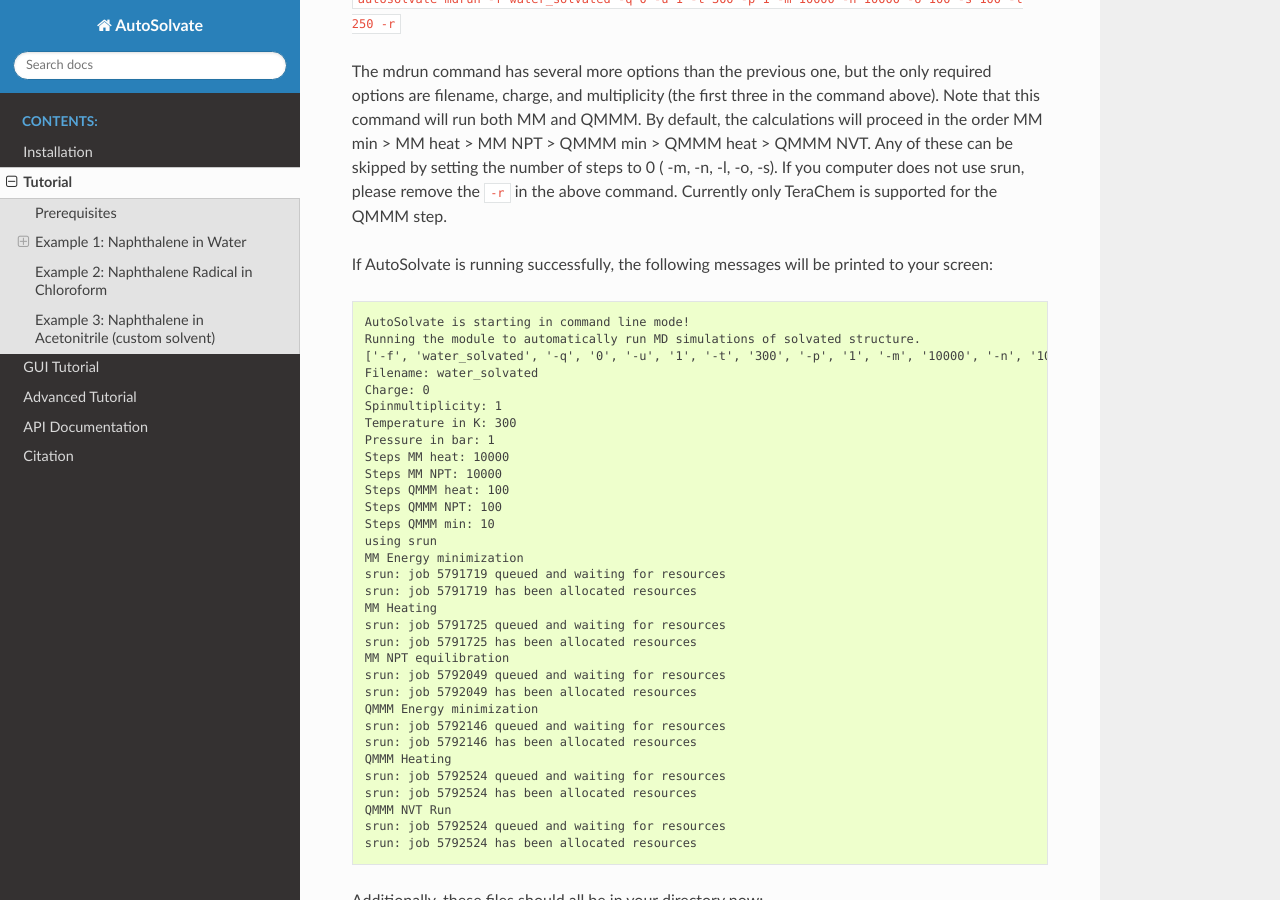
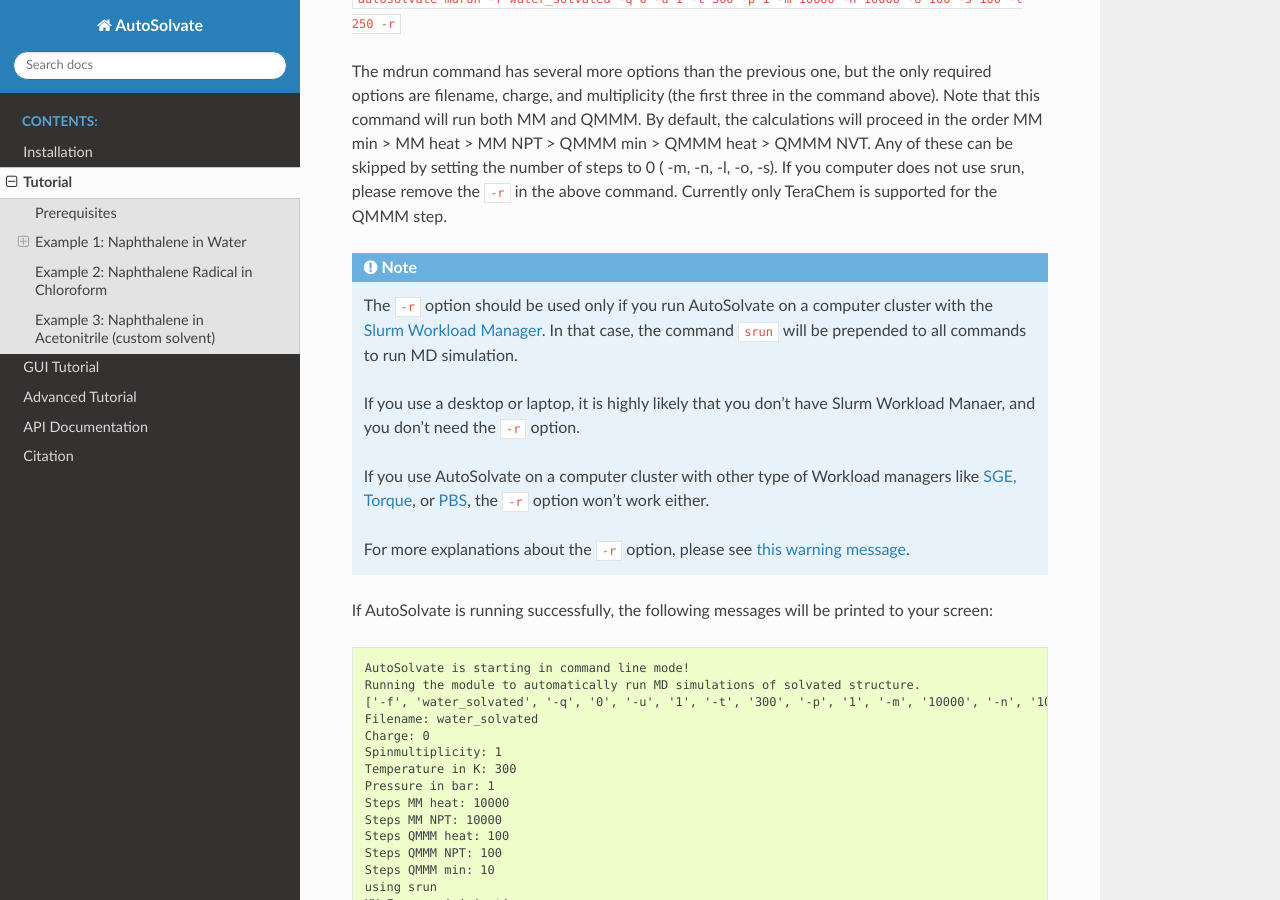
Before and after one commit to Liu-group/AutoSolvate, a Sphinx documentation site: the page built from docs/tutorial.rst, in a window 1280 px wide and 900 px high, scrolled down 4901 px. Built offline with Sphinx 7.4.7 and the Read the Docs theme 2.0.0, drawn with Linux system fonts in a browser that asks for light colours; the version number could not be read and is left out.

Commit message:
Added more explanations about the -r option for running MD

```diff
--- a/docs/tutorial.rst
+++ b/docs/tutorial.rst
@@ -196,6 +196,15 @@ To do a short example run of QM/MM use the following command:
 
 The mdrun command has several more options than the previous one, but the only required options are filename, charge, and multiplicity (the first three in the command above). Note that this command will run both MM and QMMM. By default, the calculations will proceed in the order MM min > MM heat > MM NPT > QMMM min > QMMM heat > QMMM NVT. Any of these can be skipped by setting the number of steps to 0 ( -m, -n, -l, -o, -s). If you computer does not use srun, please remove the ``-r`` in the above command. Currently only TeraChem is supported for the QMMM step.
 
+.. note::
+   The ``-r`` option should be used only if you run AutoSolvate on a computer cluster with the `Slurm Workload Manager <https://slurm.schedmd.com/>`_. In that case, the command ``srun`` will be prepended to all commands to run MD simulation.
+
+   If you use a desktop or laptop, it is highly likely that you don't have Slurm Workload Manaer, and you don't need the ``-r`` option.
+
+   If you use AutoSolvate on a computer cluster with other type of Workload managers like `SGE, Torque <https://en.wikipedia.org/wiki/TORQUE>`_, or `PBS <https://en.wikipedia.org/wiki/Portable_Batch_System>`_, the ``-r`` option won't work either.
+
+   For more explanations about the ``-r`` option, please see :ref:`this warning message <roption>`.
+
 If AutoSolvate is running successfully, the following messages will be printed to your screen::
 
   AutoSolvate is starting in command line mode!
```
Also changed, not shown: other parts of docs/tutorial.rst (+2 -0 lines).
